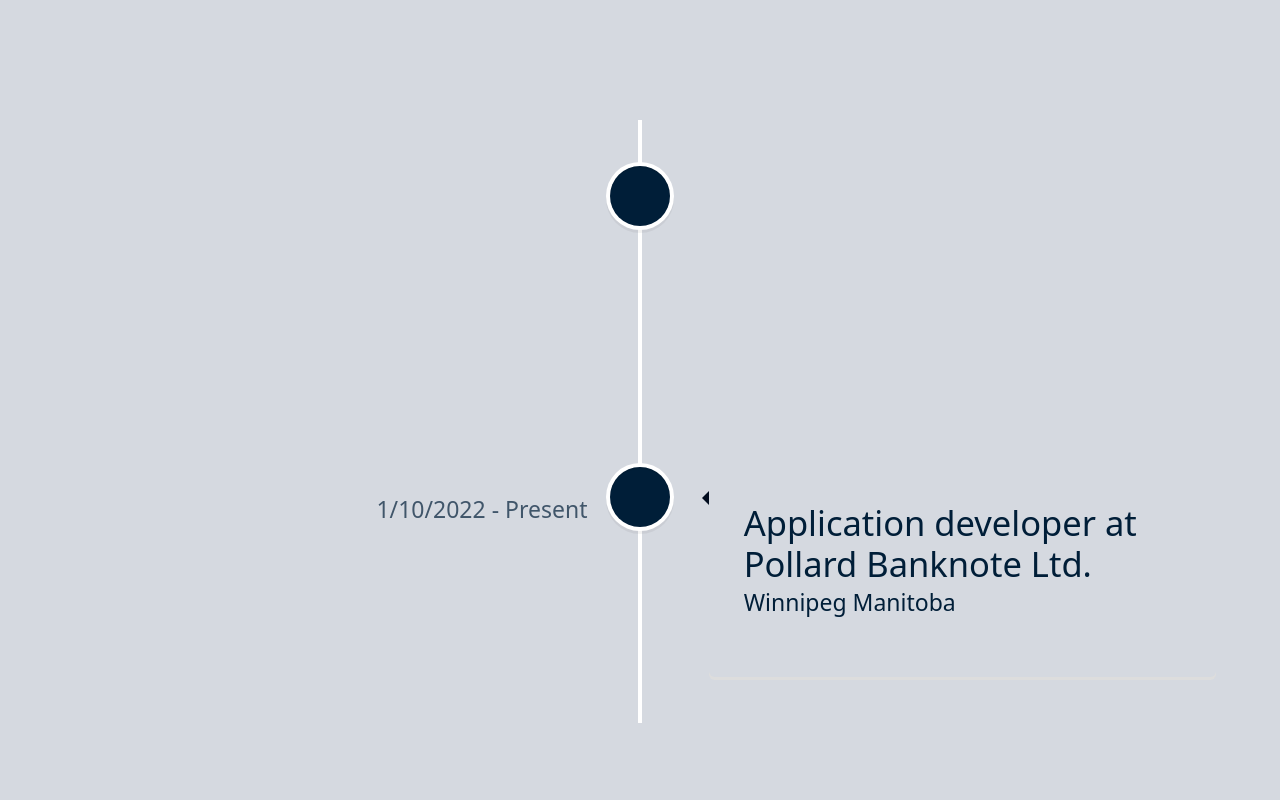
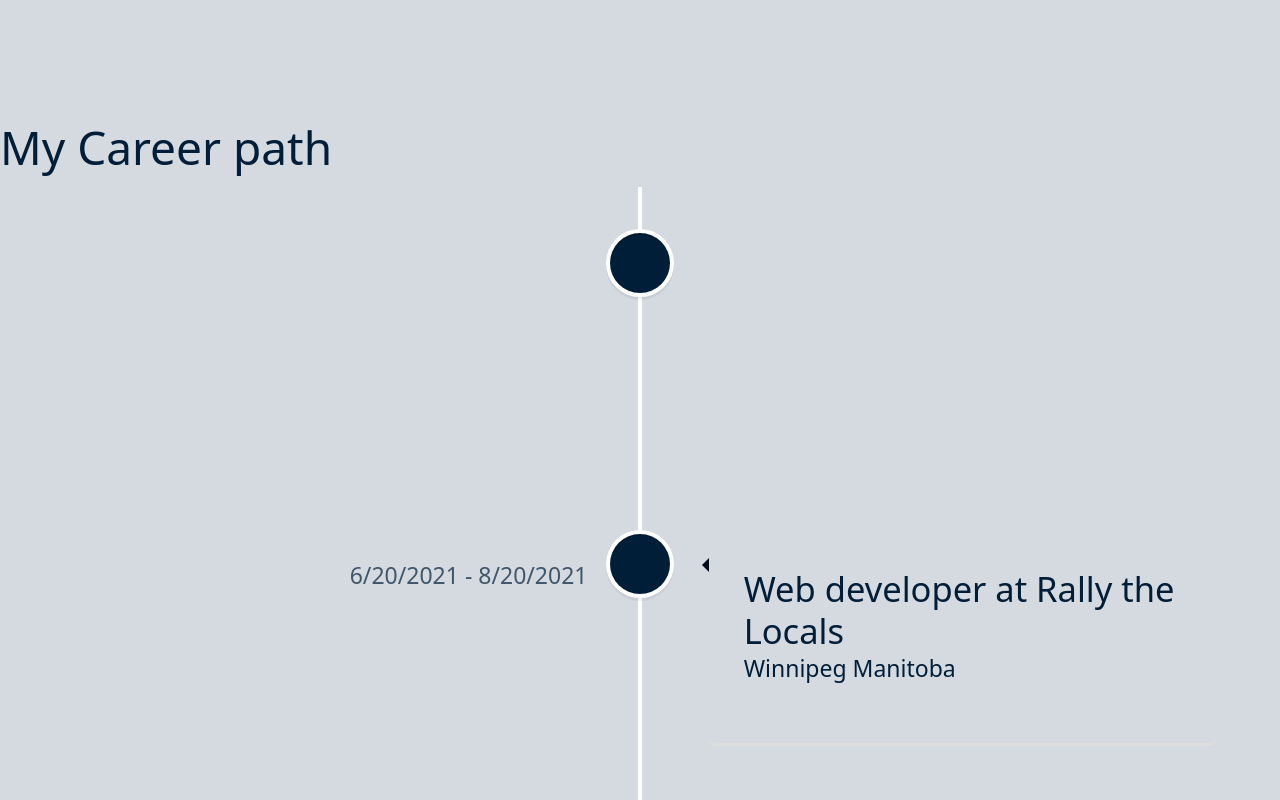
Before and after one commit to ltlkong/ltl-portfolio, a React (Create React App) app: page / in a window 1280 px wide. Shown: the part 1480-2280 px from the top of the page. Built offline with nearby package versions, Linux system fonts and the light colour scheme; a web font is replaced by a local one.

Commit message:
Add animation

```diff
--- a/package.json
+++ b/package.json
@@ -9,10 +9,13 @@
     "@types/jest": "^27.4.0",
     "@types/node": "^16.11.21",
     "@types/react": "^17.0.38",
+    "@types/react-animate-on-scroll": "^2.1.5",
     "@types/react-dom": "^17.0.11",
+    "animate.css": "^4.1.1",
     "bootstrap": "^5.1.3",
     "normalize.css": "^8.0.1",
     "react": "^17.0.2",
+    "react-animate-on-scroll": "^2.1.5",
     "react-dom": "^17.0.2",
     "react-fade-in": "^2.0.1",
     "react-jss": "^10.9.0",
--- a/src/index.css
+++ b/src/index.css
@@ -57,3 +57,5 @@
 
     transition: opacity 250ms ease-out, transform 300ms ease;
 }
+
+/*Animations*/
--- a/src/index.tsx
+++ b/src/index.tsx
@@ -4,5 +4,6 @@
 import 'normalize.css';
 import 'bootstrap/dist/css/bootstrap.min.css';
 import './index.css';
+import 'animate.css/animate.min.css';
 
 ReactDOM.render(<App />, document.getElementById('root'));
--- a/src/pages/homePage/components/career-timeline/index.tsx
+++ b/src/pages/homePage/components/career-timeline/index.tsx
@@ -10,6 +10,18 @@
 //
 const CareerTimeline = (): ReactElement => {
     const careerData = [
+        {
+            title: 'Software developer student',
+            company: {
+                name: 'College',
+                link: '',
+                city: 'Winnipeg',
+                province: 'Manitoba',
+            },
+            start: '9/20/2020',
+            end: '8/20/2021',
+            description: null,
+        },
         {
             title: 'Web developer',
             company: {
--- a/src/pages/homePage/index.tsx
+++ b/src/pages/homePage/index.tsx
@@ -13,7 +13,7 @@
 import Bookmark from '../../components/bookmark';
 import CustomFooter from '../components/customFooter';
 import CareerTimeline from './components/career-timeline';
-import FadeInContainer from 'react-fade-in';
+import ScrollAnimation from 'react-animate-on-scroll';
 
 type DispatchToProps = typeof mapDispatchToProps;
 type StateToProps = ReturnType<typeof mapStateToProps>;
@@ -47,7 +47,10 @@
                 <section
                     className={combineClasses(classes.Section, classes.Banner)}
                 >
-                    <FadeInContainer delay={150}>
+                    <ScrollAnimation
+                        animateIn="animate__animated animate__slideInLeft"
+                        animateOnce={true}
+                    >
                         <div className={classes.Introduction}>
                             <h1>
                                 <FlipChars>L</FlipChars>
@@ -74,14 +77,14 @@
                                 </p>
                             </div>
                         </div>
-                    </FadeInContainer>
+                    </ScrollAnimation>
                 </section>
-                <section
-                    className={combineClasses(
-                        classes.Section,
-                        classes.AboutSection
-                    )}
+                <section className={classes.Section}>
+                    <ScrollAnimation
+                        animateIn="animate__animated animate__slideInRight"
+                        animateOnce={true}
                     >
+                        <div className={classes.AboutSection}>
                             <div className={classes.AboutMeImgContainer}>
                                 <img src={homePageData.myPicture} />
                             </div>
@@ -89,8 +92,11 @@
                                 <h3>A BIT ABOUT ME</h3>
                                 <Markdown>{homePageData.aboutMe}</Markdown>
                             </div>
+                        </div>
+                    </ScrollAnimation>
                 </section>
                 <section className={combineClasses(classes.Section)}>
+                    <h2>My Career path</h2>
                     <CareerTimeline />
                 </section>
             </Main>
```
Also changed, not shown: 1 other file (tests, documents, lock files or other folders). Lines whose indentation alone changed are shown as unchanged.
